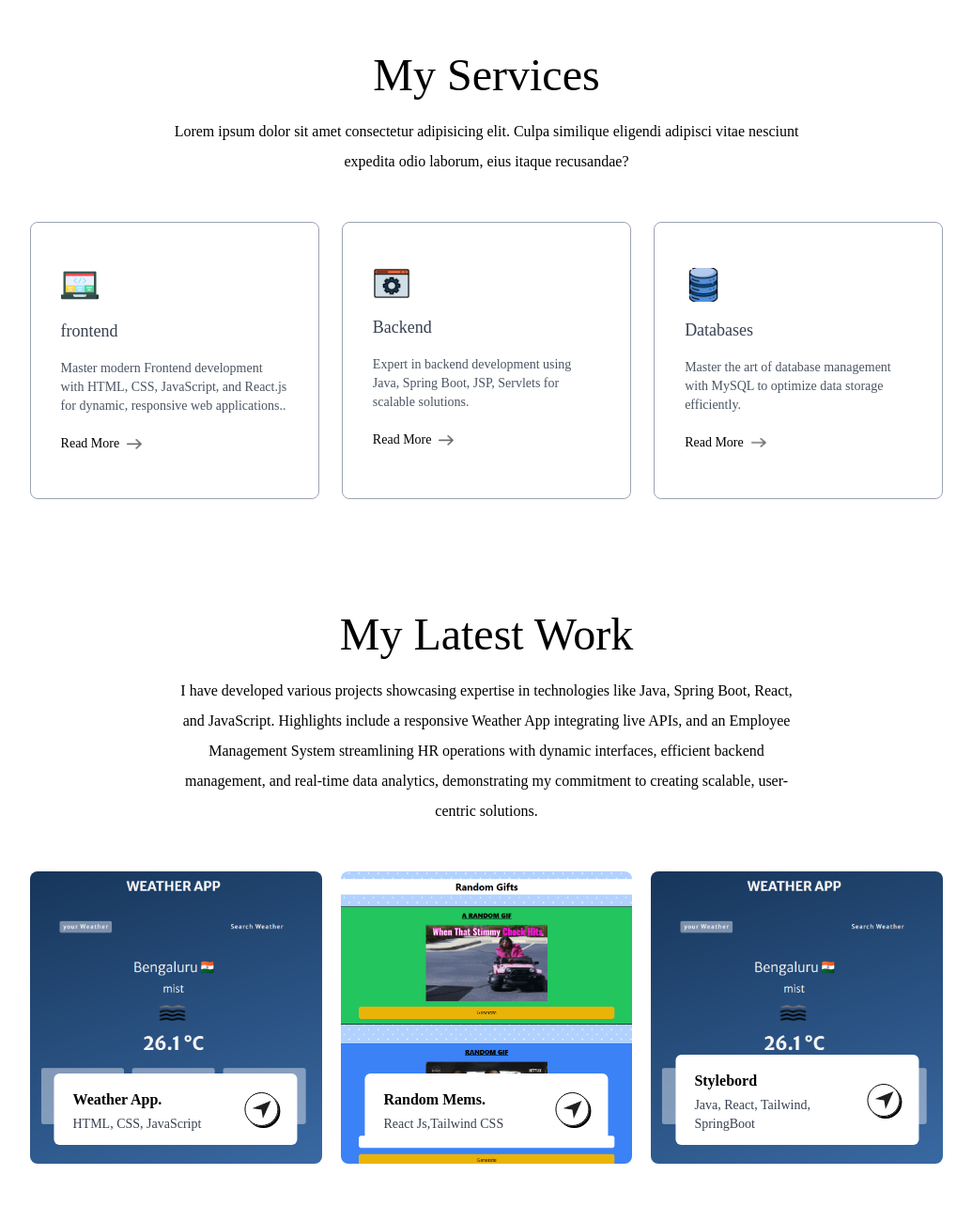
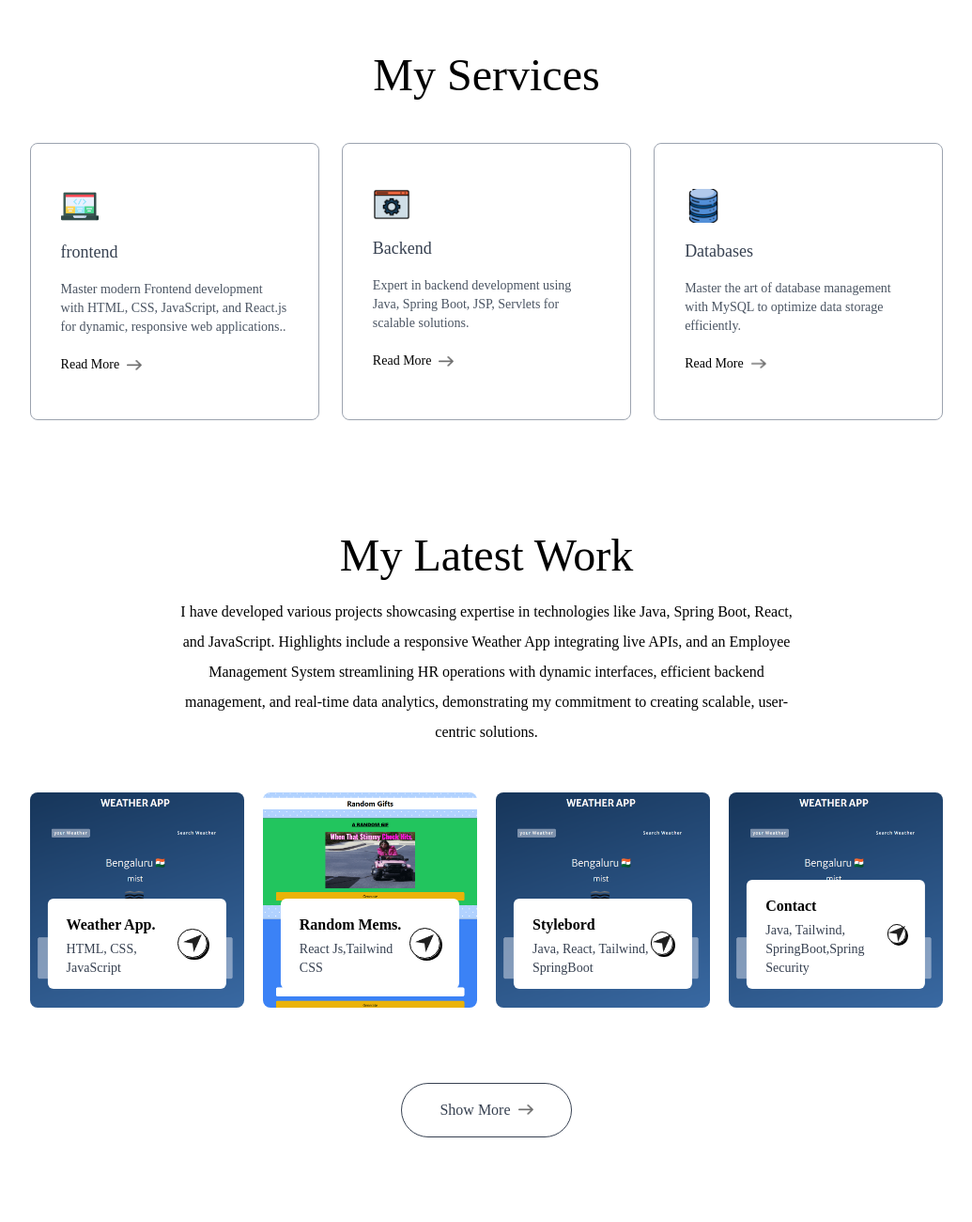
Before and after one commit to pankajkumawat719/Portfolio, a website built with Vite: page index.html in a window 1280 px wide. Shown: the part 1540-2840 px from the top of the page at 94% size, without its empty margins (122-1157 px from the left). Built offline with nearby package versions, Linux system fonts and the light colour scheme; files whose address does not match are found by name; a web font is replaced by a local one.

Commit message:
update service

```diff
--- a/index.html
+++ b/index.html
@@ -153,8 +153,7 @@
     <div id="service" class="w-full px-[12%] py-10 scroll-mt-20 font-Ovo ">
         <h4 class="text-center mb-2 text-lg  font-Ovo"></h4>
         <h2 class="text-center text-5xl font-Ovo ">My Services </h2>
-        <p class="text-center max-w-2xl  mx-auto mt-5 mb-12 "> Lorem ipsum dolor sit amet consectetur adipisicing elit.
-            Culpa similique eligendi adipisci vitae nesciunt expedita odio laborum, eius itaque recusandae?</p>
+        <p class="text-center max-w-2xl  mx-auto mt-5 mb-12 "> </p>
 
         <div class="grid grid-cols-auto gap-6 my-10 ">
 
@@ -265,6 +264,23 @@
                     </div>
                 </div>
             </div>
+
+            <!-- card four contact  -->
+
+            <div
+                class="aspect-square  bg-[url('../assest/weather.png')] bg-no-repeat  bg-cover bg-center rounded-lg  relative cursor-pointer group">
+                <div
+                    class="bg-white w-10/12 rounded-md absolute bottom-5  left-1/2  -translate-x-1/2  py-3 px-5  flex  items-center justify-between duration-500  group-hover:bottom-7 ">
+                    <div>
+                        <h2 class="font-semibold">Contact</h2>
+                        <p class="text-sm text-gray-700 ">Java, Tailwind, SpringBoot,Spring Security</p>
+                    </div>
+                    <div
+                        class="border rounded-full  border-black w-9  aspect-square flex items-center justify-center   shadow-[2px_2px_0_#000] group-hover:bg-lime-300 transition">
+                        <img src="./assest/sendicon.png" class="w-5" alt="">
+                    </div>
+                </div>
+            </div>
         </div>
         <a href="#"
             class="w-max flex items-center justify-center gap-2 text-gray-700 border-[0.5px] border-gray-700 rounded-full py-3 px-10 mx-auto my-20 hover::bg-lightHover duration-500">Show
```
